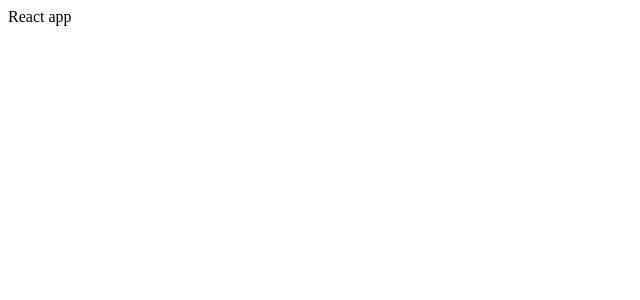
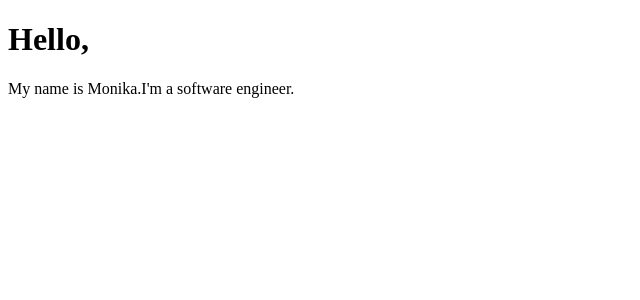
Before and after one commit to ukirdemonika/ReactJs, a React (Create React App) app in the folder react-bootcamp/portfolio/: page / in a window 1280 px wide. Shown: the top 300 px of the page, without its empty margins (0-640 px from the left). Built offline with nearby package versions, Linux system fonts and the light colour scheme.

Commit message:
A react component

```diff
--- /dev/null
+++ b/react-bootcamp/portfolio/src/App.js
@@ -0,0 +1,14 @@
+import React,{Component}  from 'react';
+
+class App extends Component{
+    render(){
+        return(
+            <div>
+                <h1>Hello,</h1>
+                <p>My name is Monika.I'm a software engineer.</p>
+
+            </div>
+        )
+    }
+}
+export default App;
--- a/react-bootcamp/portfolio/src/index.js
+++ b/react-bootcamp/portfolio/src/index.js
@@ -1,3 +1,5 @@
 import React from 'react';
 import ReactDOM from 'react-dom';
-ReactDOM.render(<div>React app</div>,document.getElementById("root"));
+import App from './App';
+// ReactDOM.render(<div>React app</div>,document.getElementById("root"));
+ReactDOM.render(<App />,document.getElementById("root"));
```
Also changed, not shown: 1 other file (tests, documents, lock files or other folders).
